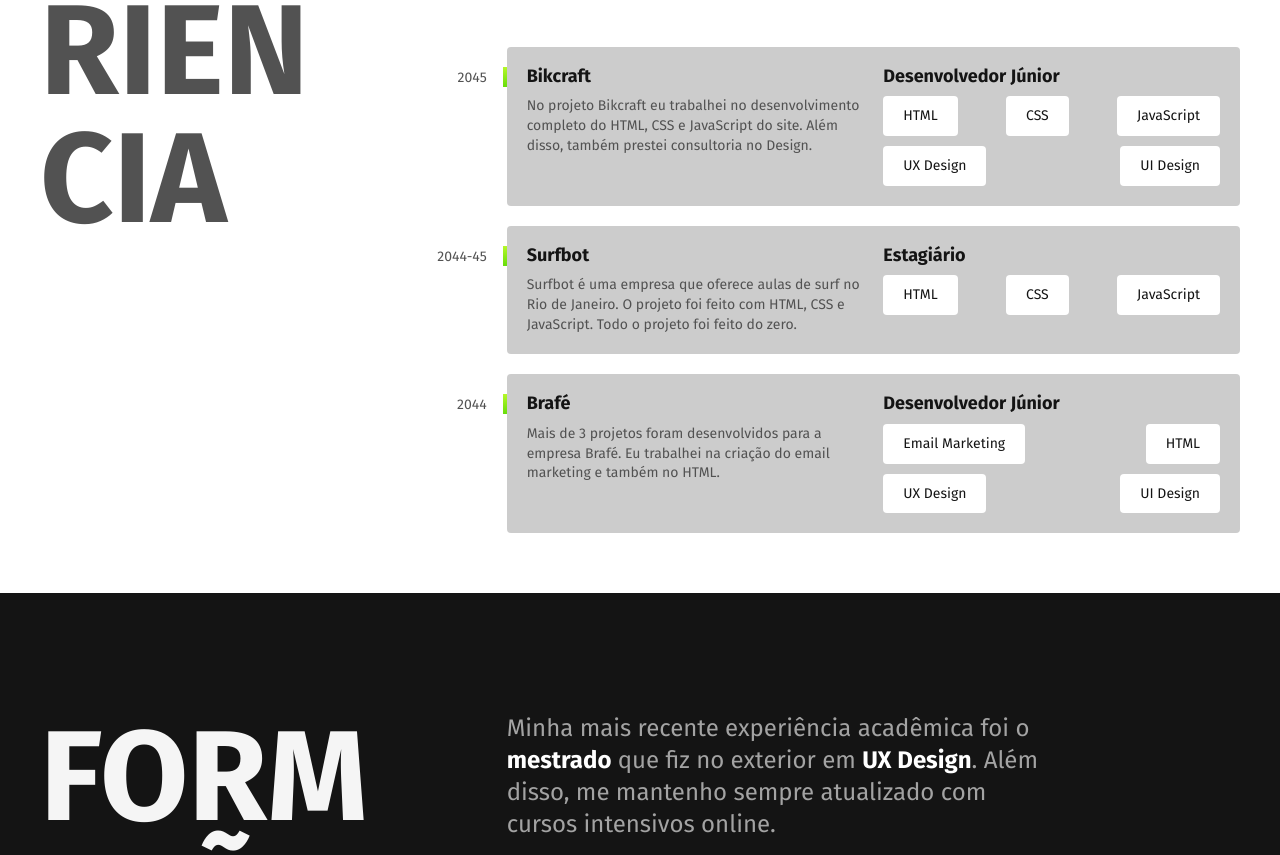
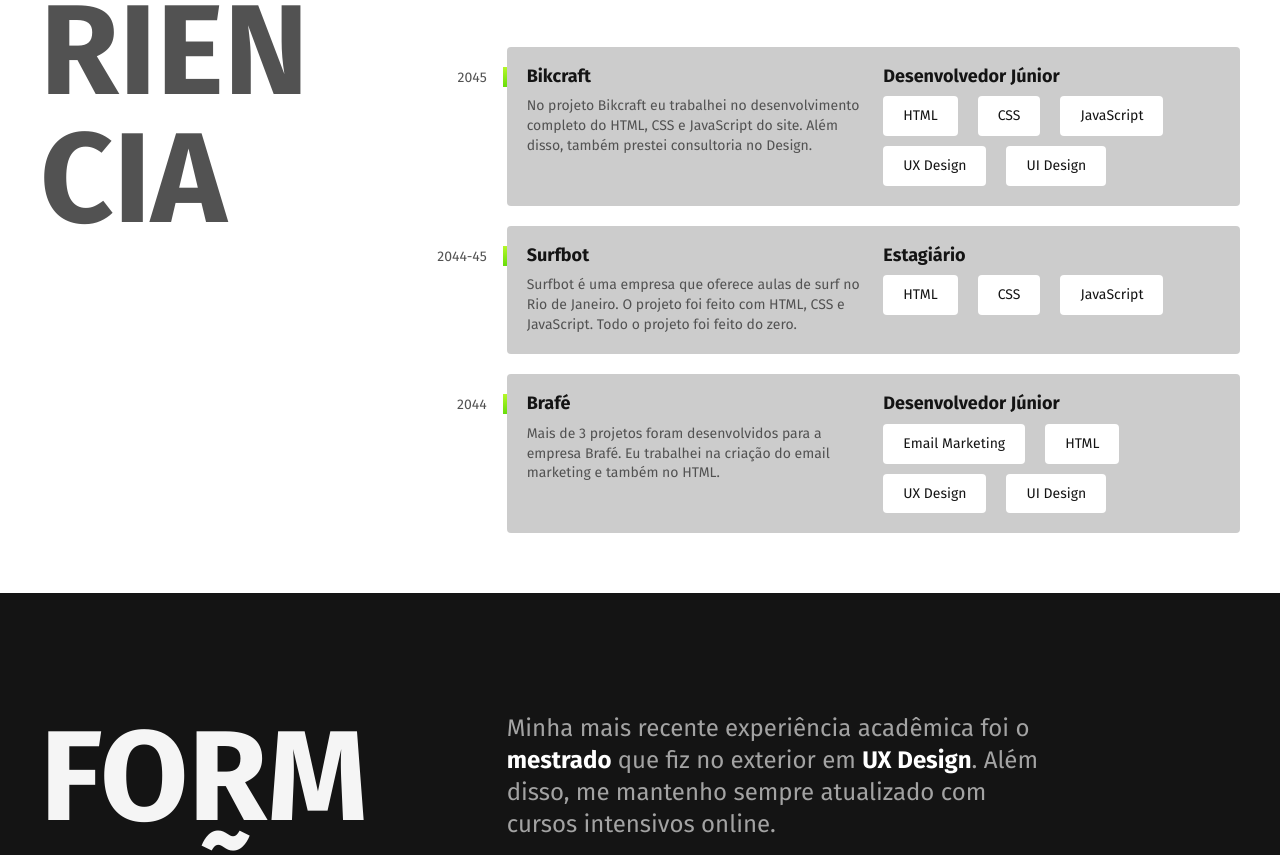
Before and after one commit to tabguimaraes/origamid, a plain HTML site: page PROJETO PORTFOLIO/index.html in a window 1280 px wide. Shown: the part 914-1769 px from the top of the page. Drawn offline with Linux system fonts and the light colour scheme.

Commit message:
ajuste de row e colum gap campo habilidade

```diff
--- a/PROJETO PORTFOLIO/assets/css/experiencia.css
+++ b/PROJETO PORTFOLIO/assets/css/experiencia.css
@@ -70,9 +70,10 @@
 .empresa-habilidades {
   display: flex;
   flex-wrap: wrap;
-  gap: 10px 20px;
+  row-gap: 10px;
+  column-gap: 20px;
   align-content: start;
-  justify-content: space-between;
+  /* justify-content: space-between; */
 }
 
 .empresa-habilidades li {
```
